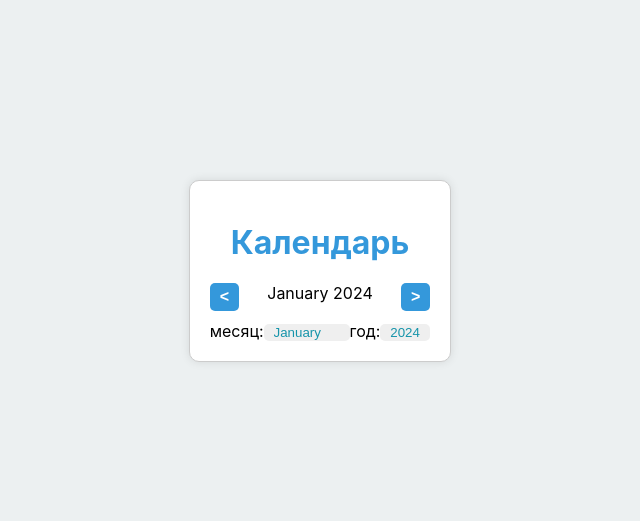
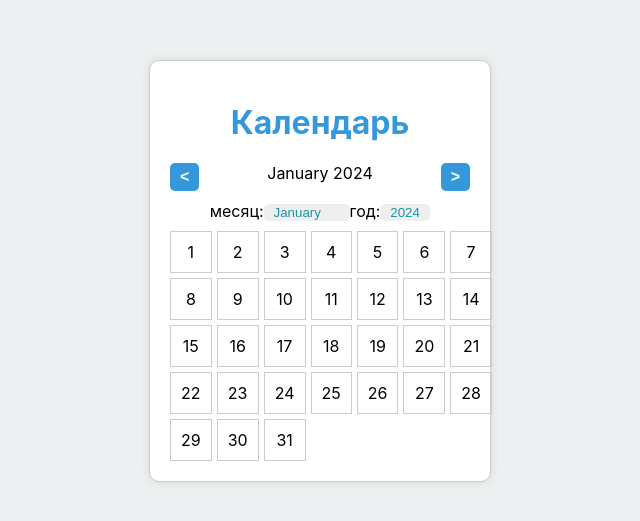
Before and after one commit to aiwuio/calendar-react, a React (Create React App) app: page / in a window 1280 px wide. Shown: the part 129-650 px from the top of the page, without its empty margins (320-960 px from the left). Built offline with nearby package versions, Linux system fonts and the light colour scheme; the HTML template or start-up script is replaced by a standard one.

Commit message:
Update App.js

```diff
--- a/src/App.js
+++ b/src/App.js
@@ -37,9 +37,20 @@ const Calendar = () => {
 
     const daysArray = Array.from({ length: daysInMonth }, (_, index) => index + 1);
 
-
-
-  }
+    return (
+      <div className="calendar">
+        {daysArray.map((day) => (
+          <div
+            key={day}
+            className={`day ${selectedDate === day ? 'selected' : ''}`}
+            onClick={() => handleDateClick(day)}
+          >
+            {day}
+          </div>
+        ))}
+      </div>
+    );
+  };
 
   return (
     <div className="container">
```
